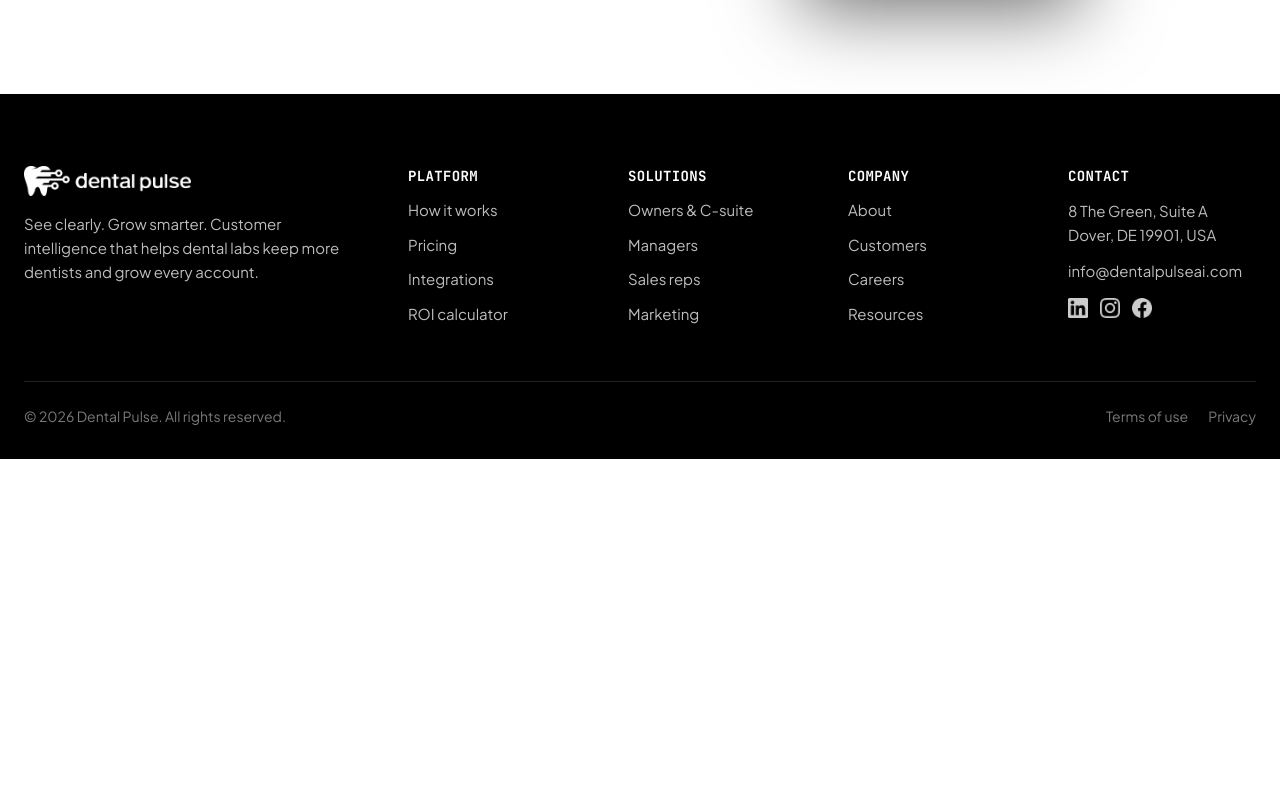
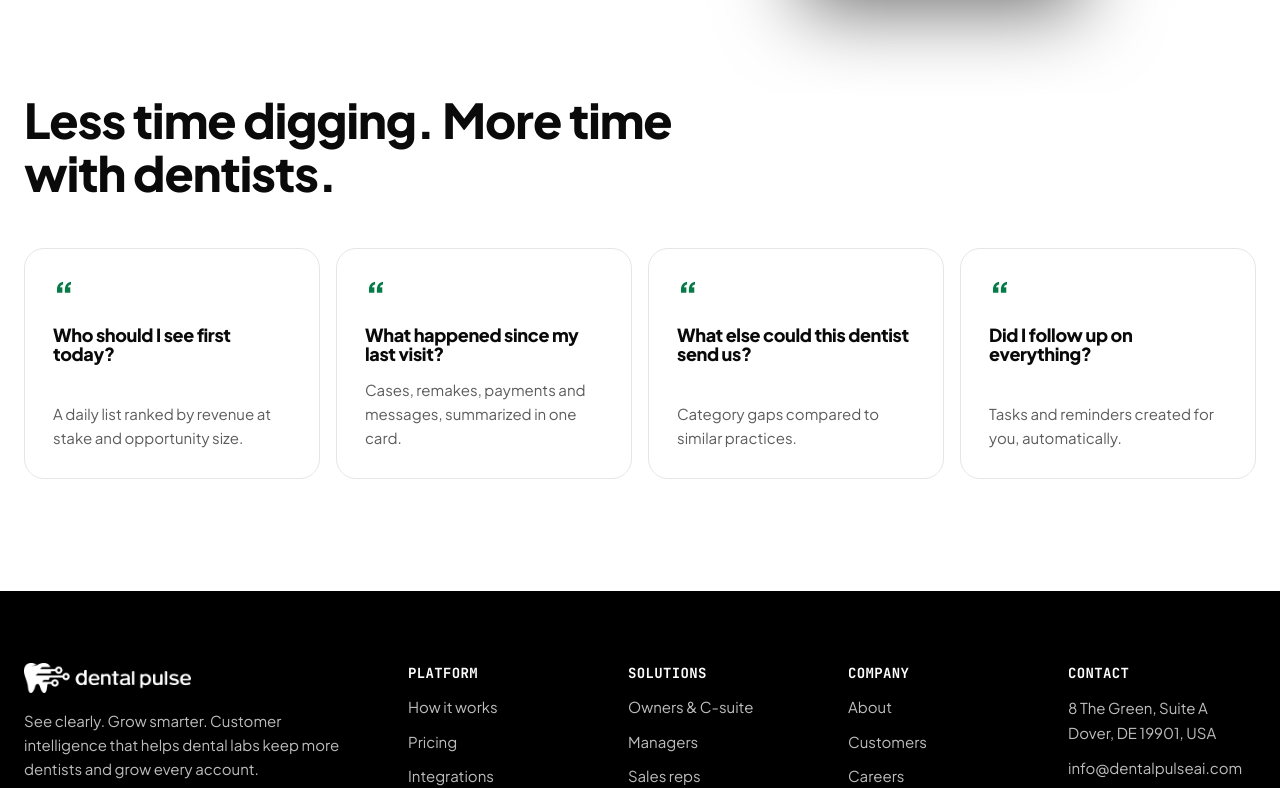
Before and after one commit to dentalPulse/dentalpulse-website, a Next.js app: page /solutions/sales-reps in a window 1280 px wide. Shown: the part 799-1587 px from the top of the page. Before the commit the page ends 1258 px from the top, so only its background shows below. Built offline with nearby package versions, Linux system fonts and the light colour scheme.

Commit message:
feat(solutions): implement sales reps questions grid (Phase 3)

```diff
--- a/new_docs/SOLUTIONS_SALES_REPS_IMPLEMENTATION_PLAN.md
+++ b/new_docs/SOLUTIONS_SALES_REPS_IMPLEMENTATION_PLAN.md
@@ -64,14 +64,16 @@ src/
 
 ---
 
-### Phase 3: Sales Reps Questions Grid (`SalesRepsQuestionsSection.tsx`)
-1. Create `src/components/solutions/sales-reps/SalesRepsQuestionsSection.tsx`:
+### Phase 3: Sales Reps Questions Grid (`SalesRepsQuestionsSection.tsx`) (COMPLETED)
+1. Created [`src/components/solutions/sales-reps/SalesRepsQuestionsSection.tsx`](file:///c:/Users/VUI%20Live/Desktop/dentalpulse-website/src/components/solutions/sales-reps/SalesRepsQuestionsSection.tsx):
    - Headline: *"Less time digging. More time with dentists."*
    - 4 Question cards featuring prominent `#067A47` quotation marks:
-     1. Who should I see first today?
-     2. What happened since my last visit?
-     3. What else could this dentist send us?
-     4. Did I follow up on everything?
+     1. **Who should I see first today?** — *A daily list ranked by revenue at stake and opportunity size.*
+     2. **What happened since my last visit?** — *Cases, remakes, payments and messages, summarized in one card.*
+     3. **What else could this dentist send us?** — *Category gaps compared to similar practices.*
+     4. **Did I follow up on everything?** — *Tasks and reminders created for you, automatically.*
+2. Wired `SalesRepsQuestionsSection` into [`src/app/solutions/sales-reps/page.tsx`](file:///c:/Users/VUI%20Live/Desktop/dentalpulse-website/src/app/solutions/sales-reps/page.tsx).
+3. Verified via `npm run build` (13 routes compiled) and HTTP 200 on `http://localhost:3000/solutions/sales-reps`.
 
 ---
 
--- a/src/app/solutions/sales-reps/page.tsx
+++ b/src/app/solutions/sales-reps/page.tsx
@@ -3,6 +3,7 @@ import { Header } from '@/components/layout/Header';
 import { Footer } from '@/components/layout/Footer';
 import { SolutionsRoleNav } from '@/components/solutions/SolutionsRoleNav';
 import { SalesRepsHero } from '@/components/solutions/sales-reps/SalesRepsHero';
+import { SalesRepsQuestionsSection } from '@/components/solutions/sales-reps/SalesRepsQuestionsSection';
 
 export const metadata: Metadata = {
   title: 'Solutions for Sales Representatives | DentalPulse',
@@ -23,6 +24,7 @@ export default function SalesRepsPage() {
       <div className="flex-1 w-full flex flex-col">
         <SolutionsRoleNav activeRole="sales-reps" />
         <SalesRepsHero />
+        <SalesRepsQuestionsSection />
         {/* Remaining sections will be assembled in subsequent phases */}
       </div>
       <Footer />
--- /dev/null
+++ b/src/components/solutions/sales-reps/SalesRepsQuestionsSection.tsx
@@ -0,0 +1,56 @@
+import React from 'react';
+
+export function SalesRepsQuestionsSection() {
+  const questions = [
+    {
+      question: 'Who should I see first today?',
+      description: 'A daily list ranked by revenue at stake and opportunity size.',
+    },
+    {
+      question: 'What happened since my last visit?',
+      description: 'Cases, remakes, payments and messages, summarized in one card.',
+    },
+    {
+      question: 'What else could this dentist send us?',
+      description: 'Category gaps compared to similar practices.',
+    },
+    {
+      question: 'Did I follow up on everything?',
+      description: 'Tasks and reminders created for you, automatically.',
+    },
+  ];
+
+  return (
+    <section className="w-full bg-white pb-20 sm:pb-28 px-6">
+      <div className="max-w-[1240px] mx-auto">
+        <h2 className="m-0 text-[32px] sm:text-[42px] lg:text-[48px] font-extrabold leading-[1.08] tracking-[-0.03em] text-[#0A0A0A] max-w-[720px]">
+          Less time digging. More time with dentists.
+        </h2>
+
+        <div className="grid grid-cols-1 sm:grid-cols-2 lg:grid-cols-4 gap-4 mt-10 sm:mt-12">
+          {questions.map((item) => (
+            <div
+              key={item.question}
+              className="bg-white border border-[#E6E6E6] hover:border-[#D1D5DB] hover:shadow-[0_12px_30px_-15px_rgba(0,0,0,0.1)] transition-all rounded-[20px] p-7 flex flex-col justify-between"
+            >
+              <div>
+                <div
+                  className="text-[36px] font-extrabold text-[#067A47] leading-none mb-3 select-none"
+                  aria-hidden="true"
+                >
+                  “
+                </div>
+                <h3 className="m-0 text-[17px] sm:text-[18px] font-extrabold leading-[1.4] text-[#0A0A0A]">
+                  {item.question}
+                </h3>
+              </div>
+              <p className="m-0 mt-3.5 text-[14px] sm:text-[15px] leading-[1.6] text-[#5C5C5C]">
+                {item.description}
+              </p>
+            </div>
+          ))}
+        </div>
+      </div>
+    </section>
+  );
+}
```
